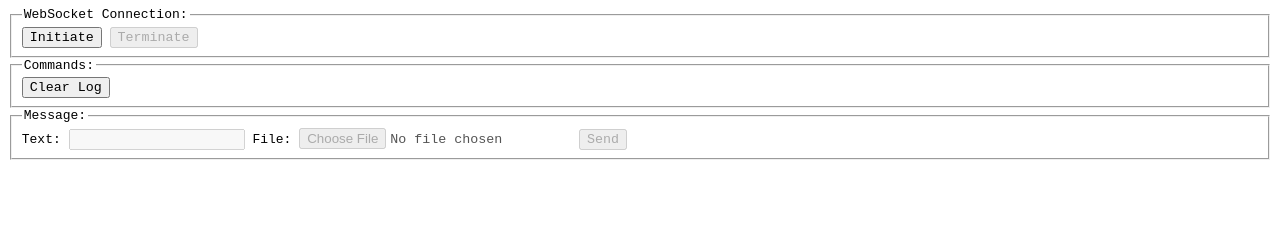
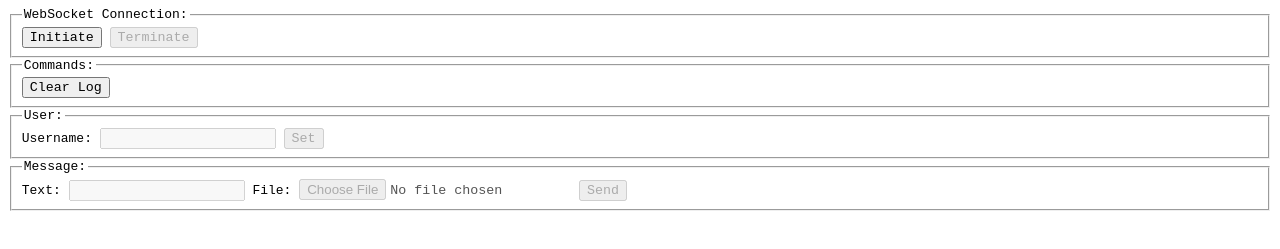
Before and after one commit to Avvyxx/chat-app, a website: page site/index.html in a window 1280 px wide. Shown: the part 43-292 px from the top of the page. Drawn offline with Linux system fonts and the light colour scheme.

Commit message:
created client username interface

```diff
--- a/site/index.html
+++ b/site/index.html
@@ -30,6 +30,14 @@
                     <button id="clear-log" type="button">Clear Log</button>
                 </fieldset>
                 <fieldset>
+                    <legend>User:</legend>
+                    <label for="username">
+                        Username:
+                        <input type="text" id="username" name="username" disabled=""/>
+                    </label>
+                    <button id="set-username" type="button" disabled="">Set</button>
+                </fieldset>
+                <fieldset>
                     <legend>Message:</legend>
                     <label for="text-message">
                         Text:
```
